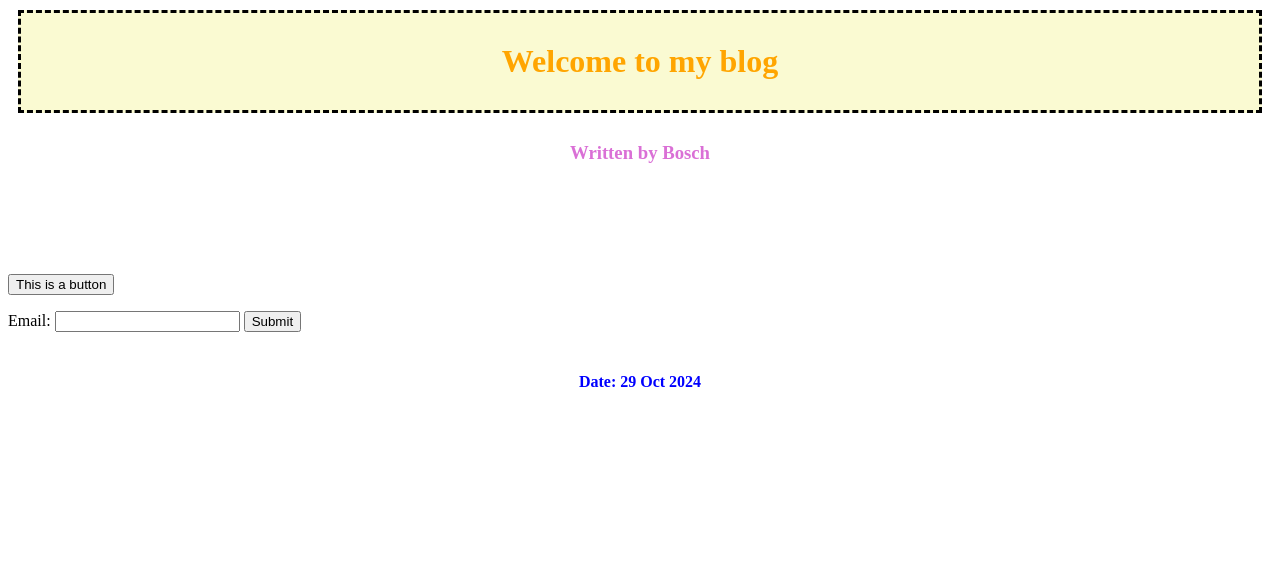
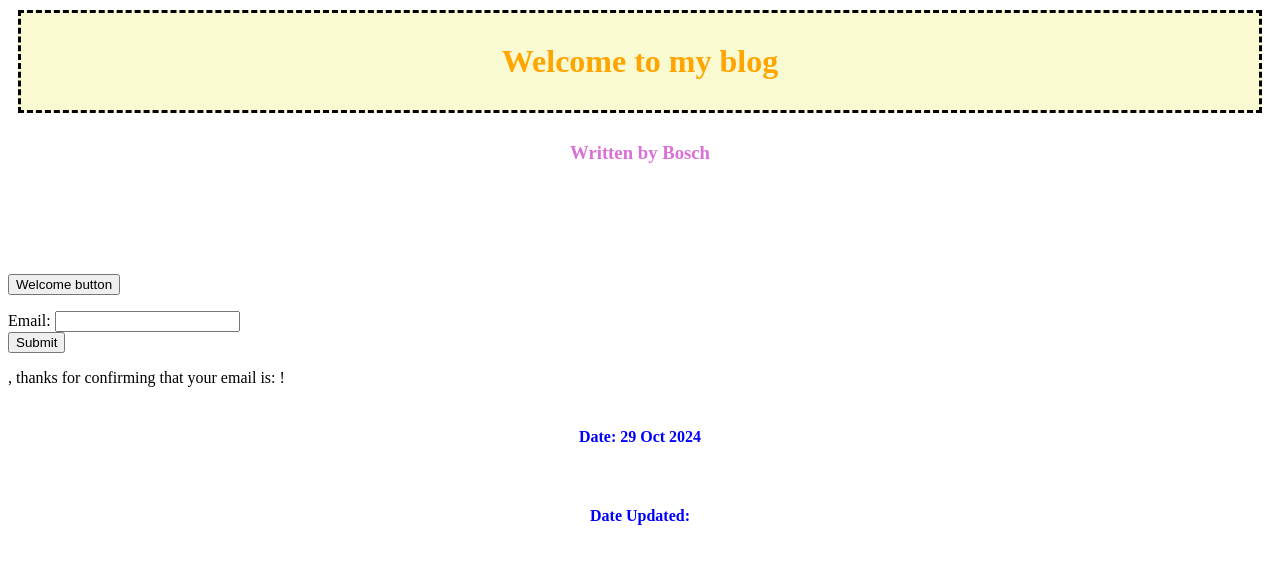
Before and after one commit to boschxie/techup-bosch, a plain HTML site: page index.html in a window 1280 px wide. Drawn offline with Linux system fonts and the light colour scheme.

Commit message:
update index.html and script.js

```diff
--- a/index.html
+++ b/index.html
@@ -10,14 +10,16 @@
 <body>
     <h1>Welcome to my blog</h1>
     <h3 class="test">Written by Bosch</h3>
-    <button onclick="sayHello()">This is a button</button>
+    <button onclick="sayHello()" title="Click on me!">Welcome button</button>
     <p></p>
     <form>
         <label for="email">Email:</label>
-        <input type="email">
-        <input type="submit" value="Submit">
+        <input type="email" id="yourEmail">
     </form>
+    <button onclick="emailCfm()" title="Click on me!">Submit</button>
+    <p><span id="userName"></span>, thanks for confirming that your email is: <span id="email"></span>!</p>
     <h4 id="test2"> Date: 29 Oct 2024</h4>
+    <h4 id="test2">Date Updated:<span id="todayDate"></span></h4>
 
 </body>
 </html>
--- a/script.js
+++ b/script.js
@@ -30,9 +30,10 @@ while (age < 70){
 function sayHello(){
     var yourName = prompt("What is your name?");
     alert("Hello " + yourName);
+    document.getElementById("userName").textContent = yourName;
 }
 
-function validateForm(){
+/* function validateForm(){
     var input = document.getElementById ("email").value;
 
     if (!input.includes("@")) {
@@ -41,4 +42,10 @@ function validateForm(){
     } else {
         return true;
     }
+} */
+
+function emailCfm(){
+    var userEmail = document.getElementById("yourEmail").value;
+    document.getElementById("email").textContent = userEmail;
+    document.getElementById("todayDate").textContent = new Date();
 }
```
